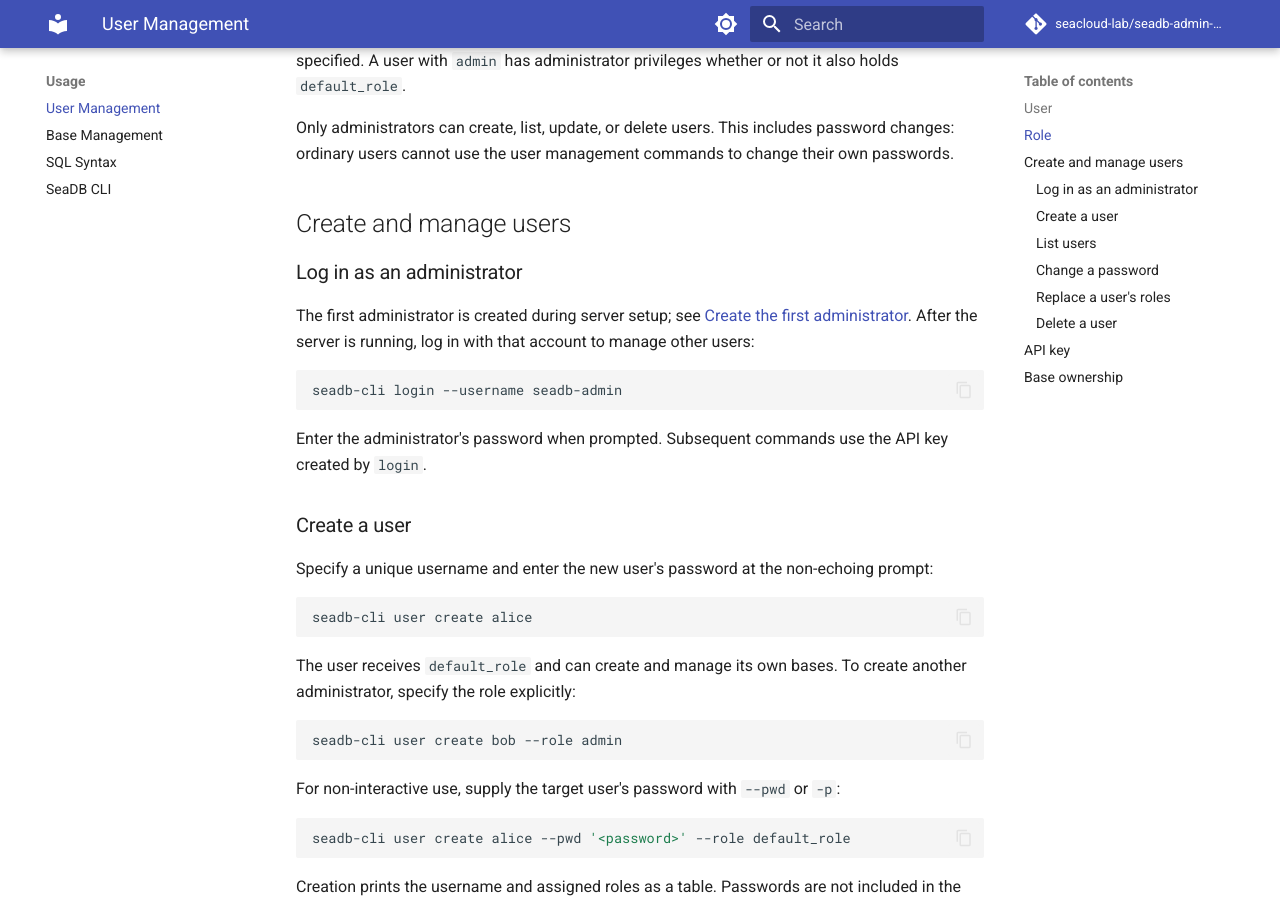
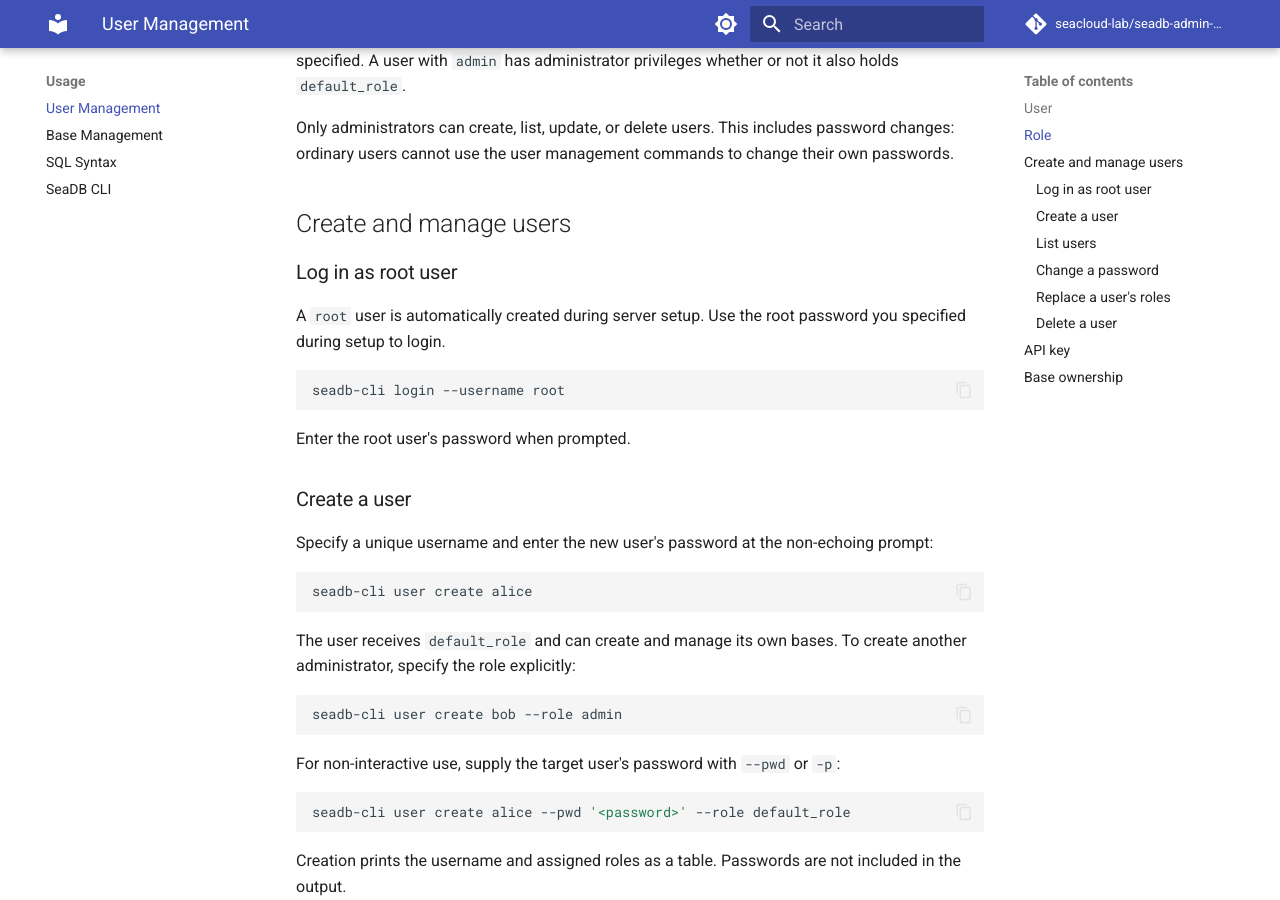
Before and after one commit to seacloud-lab/seadb-admin-docs, an MkDocs documentation site: the page built from manual/usage/user_management.md, in a window 1280 px wide and 900 px high, scrolled down 772 px. Built offline with MkDocs 1.6.1 and Material for MkDocs 9.7.7, drawn with Linux system fonts in a browser that asks for light colours; comment, search, counter and statistics services are not loaded; the version menu is left out.

Commit message:
Change 'administrator' to 'root user' in documentation
Updated user management documentation to reflect the use of 'root' user instead of 'administrator'.

````diff
--- a/manual/usage/user_management.md
+++ b/manual/usage/user_management.md
@@ -30,18 +30,15 @@
 
 ## Create and manage users
 
-### Log in as an administrator
+### Log in as root user
 
-The first administrator is created during server setup; see
-[Create the first administrator](../setup/seadb_setup_single_node.md#4-create-the-first-administrator).
-After the server is running, log in with that account to manage other users:
+A `root` user is automatically created during server setup. Use the root password you specified during setup to login.
 
 ```bash
-seadb-cli login --username seadb-admin
+seadb-cli login --username root
 ```
 
-Enter the administrator's password when prompted. Subsequent commands use the
-API key created by `login`.
+Enter the root user's password when prompted.
 
 ### Create a user
 
````
